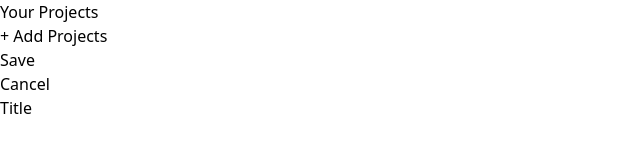
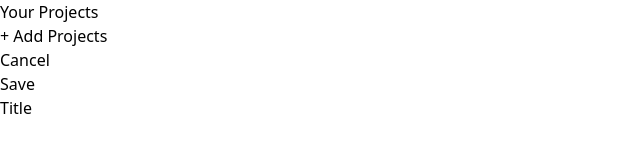
Before and after one commit to keerthan9453/Project-Management, a React (Vite) app: page / in a window 1280 px wide. Both pictures are taken after a click on the button "+ Add Projects". Shown: the top 154 px of the page, without its empty margins (0-640 px from the left). Built offline with nearby package versions, Linux system fonts and the light colour scheme.

Commit message:
Fixed the Close

```diff
--- a/src/App.jsx
+++ b/src/App.jsx
@@ -8,6 +8,14 @@ function App() {
     projects: [],
     selectedProjectId: undefined
   })
+  function handleClose(){
+    setSelectedProject(prevState => {
+      return {
+        ...prevState,
+        selectedProjectId: undefined, // Reset to indicate no project is selected
+      };
+    });
+  }
 
   function handleStartProject() {
     setSelectedProject(prevState => {
@@ -37,7 +45,7 @@ function App() {
   let content;
 
   if (projectSelected.selectedProjectId === null) {
-    content = <Newproject onAddProject={handleAddProject} />;
+    content = <Newproject onAddProject={handleAddProject} onCancel={handleClose} />;
   }
   else if (projectSelected.selectedProjectId === undefined) {
     content = <NoProject onStartProject={handleStartProject}  />;
--- a/src/components/Modal.jsx
+++ b/src/components/Modal.jsx
@@ -1,5 +1,6 @@
 import { createPortal } from "react-dom"
 import { forwardRef,useImperativeHandle, useRef} from "react"
+import Button from "./Button";
 const Modal = forwardRef(function Modal({ children,Caption }, ref) {
     const dialog = useRef();
 
@@ -9,12 +10,12 @@ const Modal = forwardRef(function Modal({ children,Caption }, ref) {
         }
     }));
     return createPortal(
-        <dialog ref={dialog} className="w-[35rem] backdrop-brightness-100  p-4 bg-stone-800 text-stone-50 rounded-md">
+        <dialog ref={dialog} className="w-[35rem] backdrop:bg-stone-900/90  p-4 shadow-md rounded-md">
             {children}
-            <form>
-                <button className="absolute  top-2 right-2 text-stone-400 hover:text-stone-100">
+            <form method="dialog">
+                <Button className="absolute rounded-md top-2 right-2 text-stone-400 hover:text-stone-600">
                 {Caption}
-            </button>
+            </Button>
             </form>
         </dialog>,document.getElementById("modal-root")
     )
--- a/src/components/Newproject.jsx
+++ b/src/components/Newproject.jsx
@@ -1,7 +1,7 @@
 import { useRef } from "react";
 import Input from "./Input";
 import Modal from "./Modal";
-export default function Newproject({onAddProject}){
+export default function Newproject({onAddProject, onCancel}) {
 
     const modalRef = useRef();
 
@@ -29,19 +29,24 @@ export default function Newproject({onAddProject}){
     return(
         <>
             <Modal ref={modalRef} Caption="Close">
-                <h2 className="text-lg font-bold text-stone-50">Please fill all the fields</h2>
-                <p className="text-sm text-stone-300">All fields are required to create a new project.</p>
+                <h2 className="text-xl font-bold text-stone-500">Please fill all the fields</h2>
+                <p className="text-sm text-stone-400">All fields are required to create a new project.</p>
             </Modal>
             <div className="w-[35rem] mt-16">
                 <menu className="flex gap-4 justify-end items-center my-4">
+
+                    <li>
+                        <button
+                        className="bg-stone-800 text-stone-50 rounded-md px-6 text hover:text-stone-300"
+                        onClick={onCancel}>
+                             Cancel
+                        </button>
+                    </li>
                     <li>
                         <button
                         className="px-9 bg-stone-800 text-stone-50 rounded-md hover:text-stone-300"
                         onClick={handleSave}
                         > Save </button>
-                    </li>
-                    <li>
-                        <button className="bg-stone-800 text-stone-50 rounded-md px-6 text hover:text-stone-300"> Cancel </button>
                     </li>
                 </menu>
 
```
